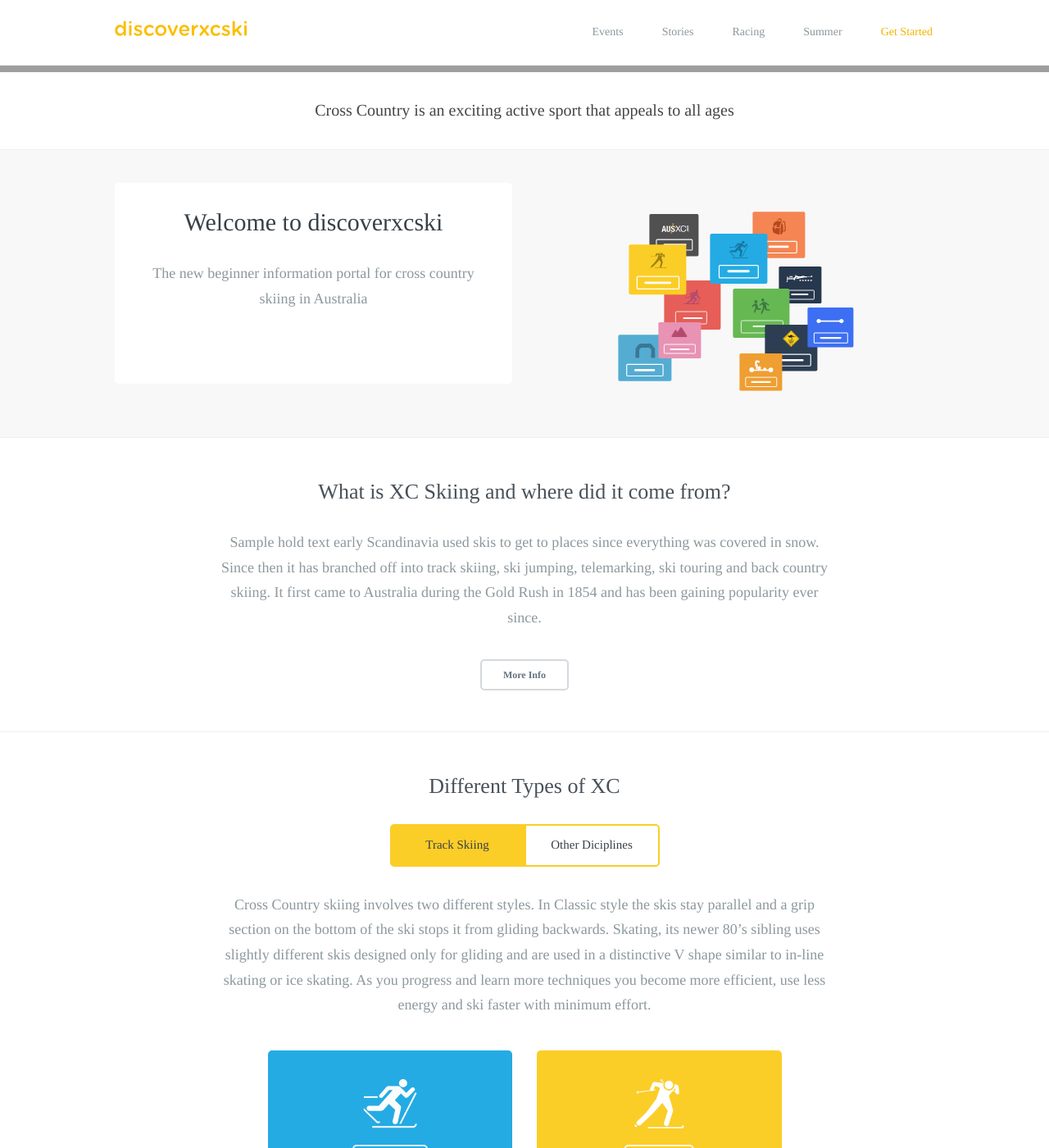
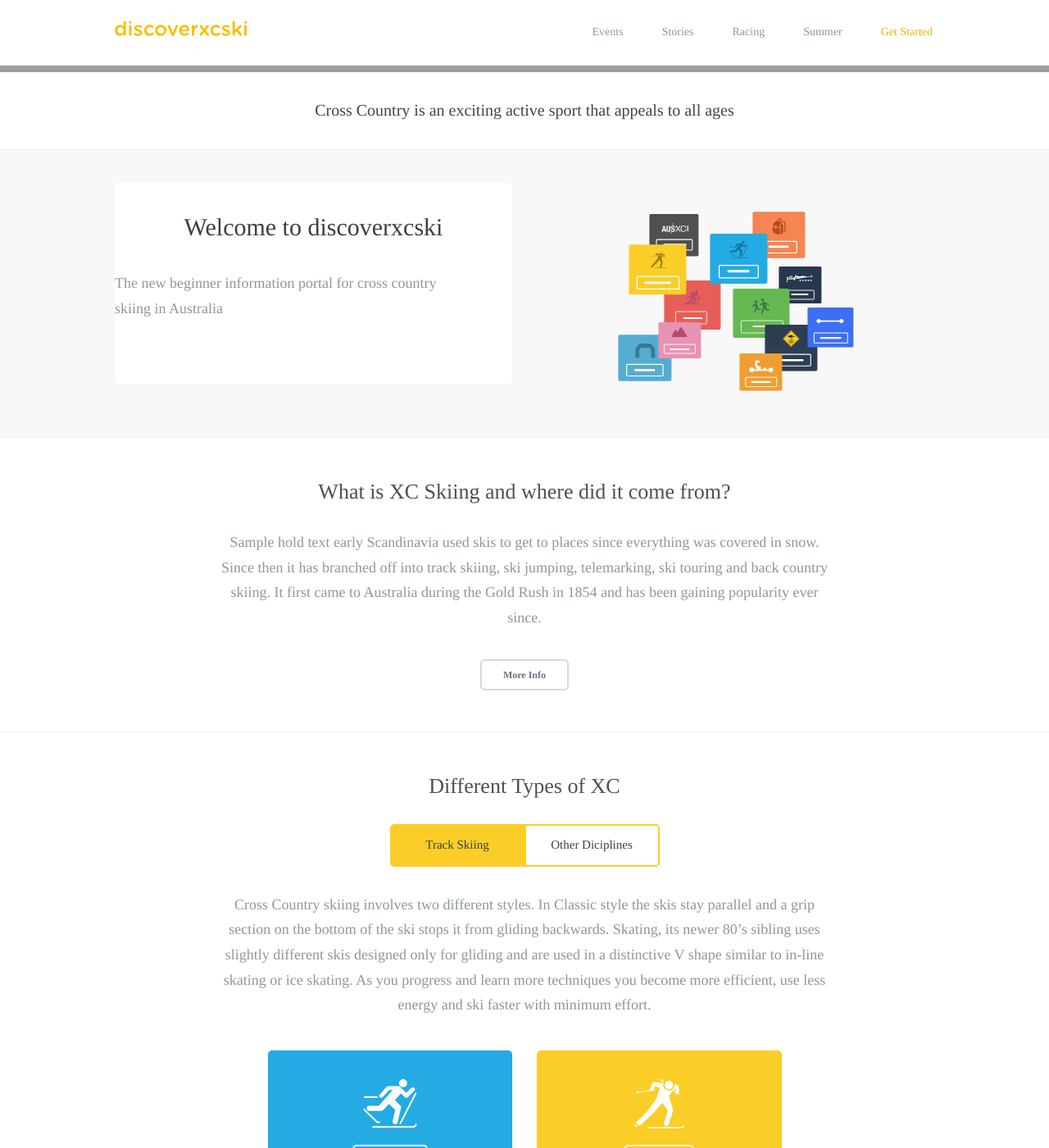
Before and after one commit to robcatto/robcatto.github.io, a Jekyll site: the page index.html, which Jekyll copies as it is, in a window 1280 px wide and 1400 px high, scrolled down 952 px. Shown: the whole window at 82% size. Built offline with Jekyll 4.4.1, drawn with Linux system fonts in a browser that asks for light colours; some web fonts are replaced; Markdown is read by kramdown in place of the engine named in the settings.

Commit message:
Homepage Commit

```diff
--- a/index.html
+++ b/index.html
@@ -137,7 +137,7 @@
                                                 min-height: 245px;
                                                 ">
                                                 <h1 class="welcome__card">Welcome to discoverxcski</h1>
-                                                <p>The new beginner information portal for cross country skiing in Australia</p>
+                                                <p style="margin-left: 0px; text-align: left;">The new beginner information portal for cross country skiing in Australia</p>
 
 
 
--- a/style.css
+++ b/style.css
@@ -1158,7 +1158,7 @@ font-weight: 500;
 }
 
 .welcome__card {
-  font-size: 30px; color: #384047; padding-top: 34px;
+  font-size: 30px; color: #384047; padding-top: 34px; line-height: 1.4; font-weight: 500;
 }
 
 .feature_header {
```
